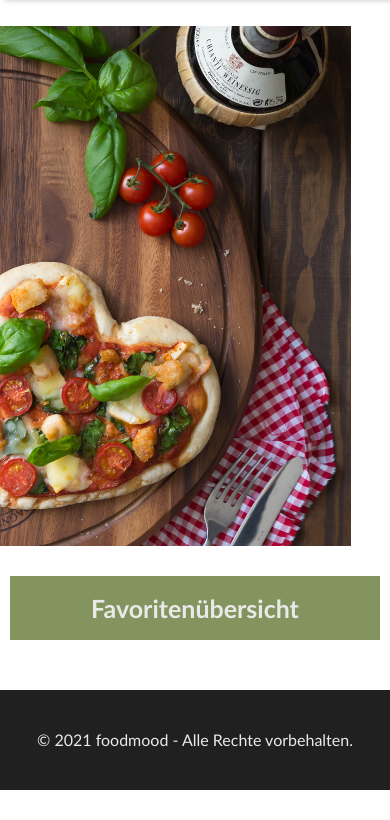
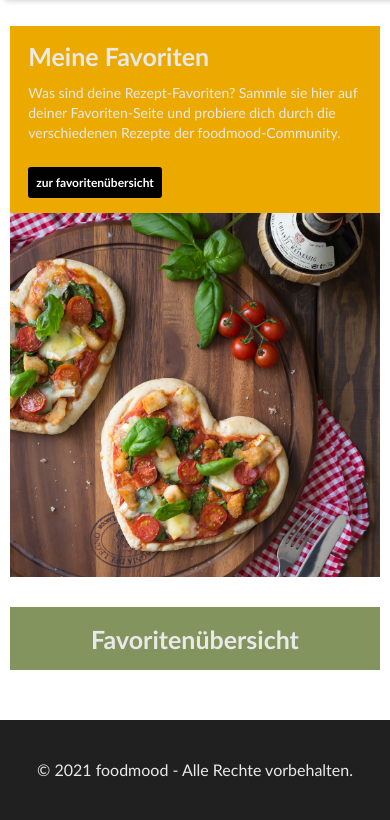
Before and after one commit to annaalehmann/GIS-P-fung-2021, a website: page Code/favoriten.html in a window 390 px wide. Shown: the part 84-904 px from the top of the page. Before the commit the page ends 874 px from the top, so only its background shows below. Drawn offline with Linux system fonts and the light colour scheme.

Commit message:
responsive design

```diff
--- a/Code/favoriten.html
+++ b/Code/favoriten.html
@@ -43,7 +43,7 @@
     <div class="ebenenContainer">
         <div class="ebeneHeaderFavoriten">
 
-            <img class="headerBild" src="Bilder/rezeptbild-favoriten.png" alt="Wallpaper">
+            <img class="headerBildFavoriten" src="Bilder/rezeptbild-favoriten.png" alt="Wallpaper">
 
             <div class="textContainer">
                 <h1 class="ueberschrift">Meine Favoriten</h1>
--- a/Code/stylesheet.css
+++ b/Code/stylesheet.css
@@ -235,11 +235,13 @@ footer .textkoerper {
 
 /*Startseite*/
 
-.ebeneHeaderStartseite {
+.ebeneHeaderStartseite,
+.ebeneHeaderFavoriten {
     flex-direction: row-reverse;
 }
 
-.headerBildStartseite {
+.headerBildStartseite,
+.headerBildFavoriten {
     width: 50%;
 }
 
@@ -466,7 +468,8 @@ input:focus {
     .ebeneAlleRezepte,
     .ebeneRezepteErstellen,
     .ebeneMeineRezepte,
-    #ebeneRezeptBearbeiten {
+    #ebeneRezeptBearbeiten,
+    .ebeneHeaderFavoriten {
         width: 90%;
     }
     /*Startseite*/
@@ -512,7 +515,8 @@ input:focus {
     .ebeneRezepteErstellen,
     .ebeneMeineRezepte,
     .ebeneAlleRezepte,
-    #ebeneRezeptBearbeiten {
+    #ebeneRezeptBearbeiten,
+    .ebeneHeaderFavoriten {
         width: 95%;
     }
     /*Startseite*/
@@ -640,10 +644,12 @@ input:focus {
         width: 120px;
     }
     /*Startseite*/
-    .ebeneHeaderStartseite {
+    .ebeneHeaderStartseite,
+    .ebeneHeaderFavoriten {
         flex-direction: column-reverse;
     }
-    .headerBildStartseite {
+    .headerBildStartseite,
+    .headerBildFavoriten {
         width: 100%;
     }
     .textContainer {
```
